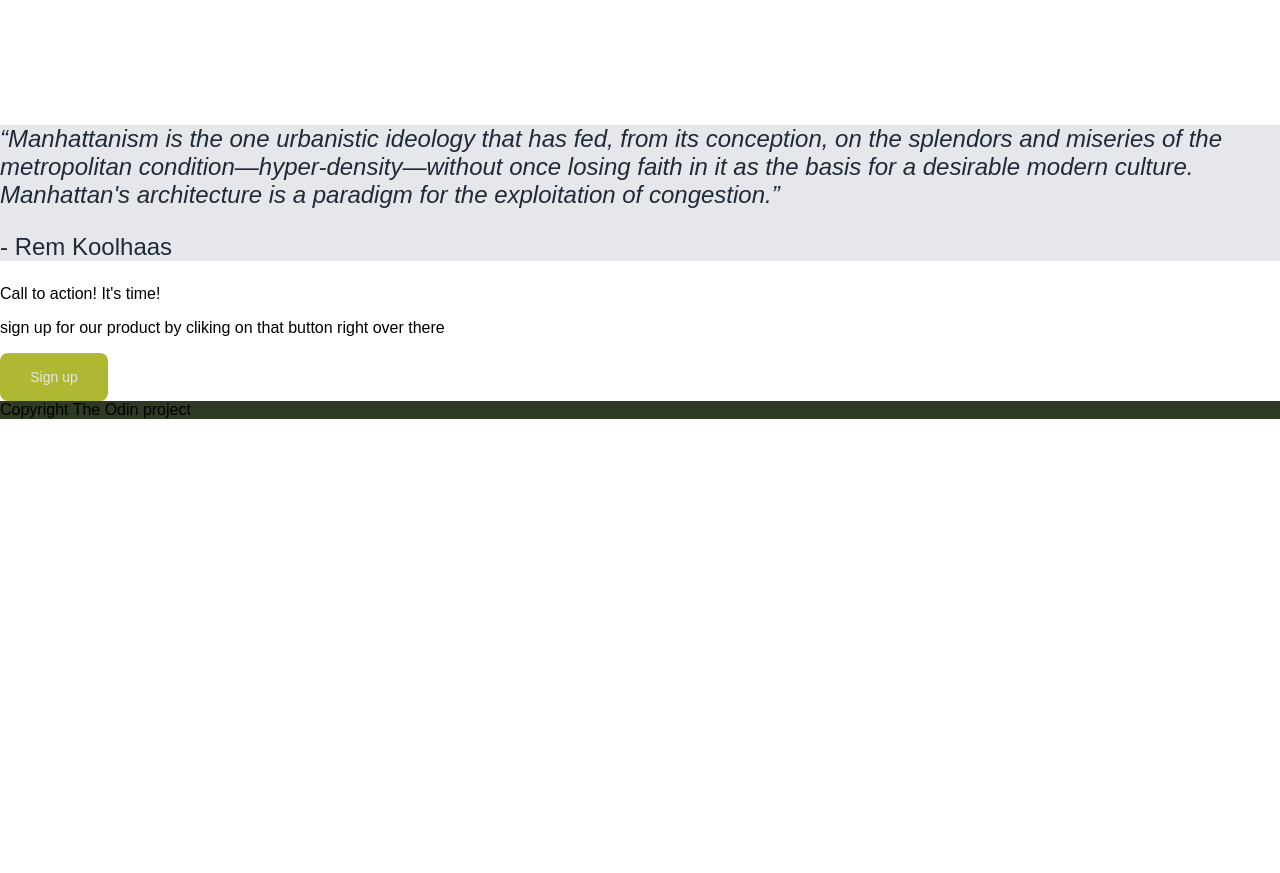
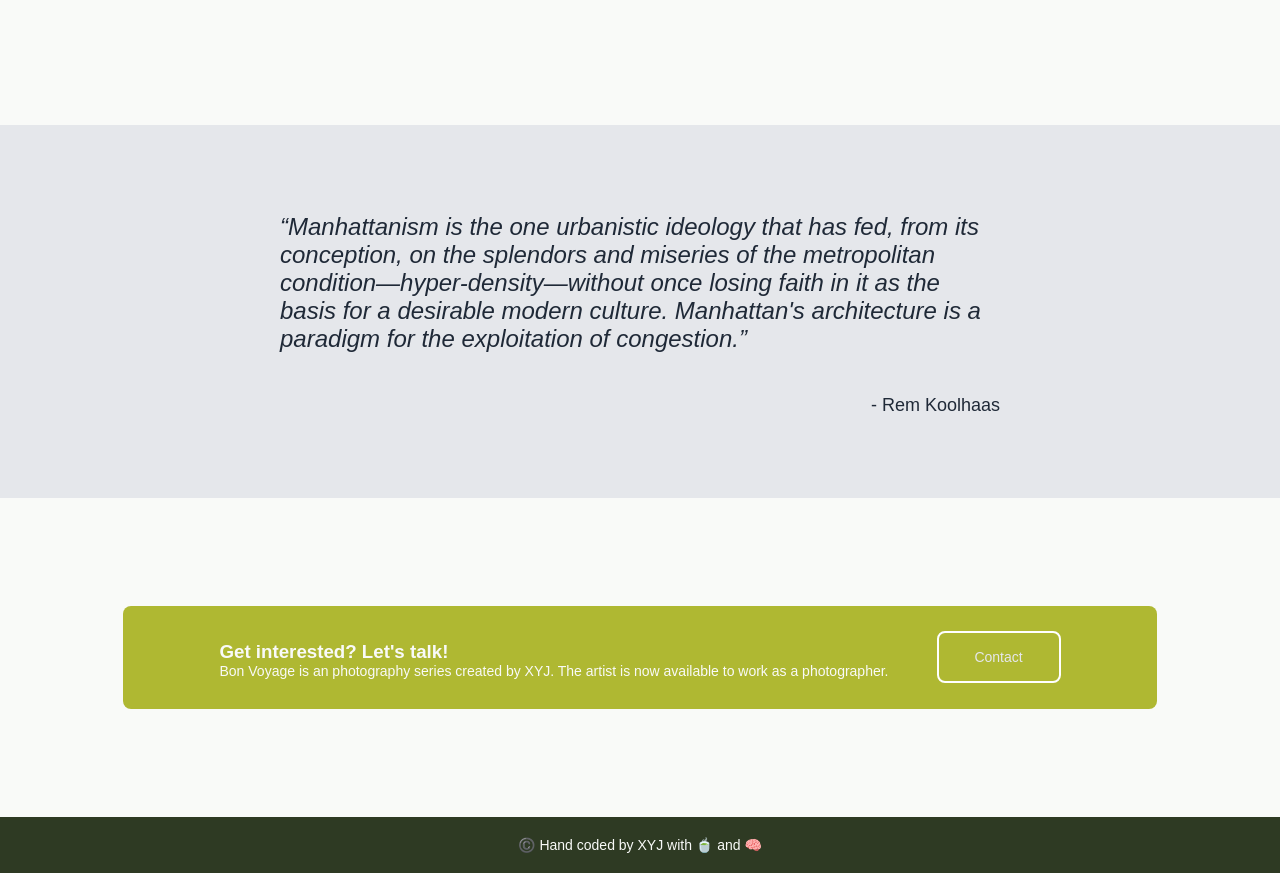
Before and after one commit to XYJzzz/Landing-page, a plain HTML site: page index.html in a window 1280 px wide. Shown: the part 1011-1884 px from the top of the page. Before the commit the page ends 1430 px from the top, so only its background shows below. Drawn offline with Linux system fonts and the light colour scheme.

Commit message:
Fixed some responsive problems to make the landing page more flexible in omni sizes.

```diff
--- a/index.html
+++ b/index.html
@@ -21,7 +21,8 @@
             <div class="intro">
                 <h1>A slice of New York City</h1>
                 <p>This website featured some shots of my trip to New York City this summer. Take a look at the slices of the world's epi-center. Cheers :) </p>
-                <button><a href="#">Sign up</a></button>
+                <!-- <button><a href="#">Sign up</a></button>  this is what I used before but I realized in this way only the text will be clickable instead of the whole button. -->
+                <div class="button"><a href="#">View more</a></div>
             </div>
             <div class="placeholder"><img src="images/placeholder.png" alt="placeholder"/></div>
         </div>
@@ -48,18 +49,16 @@
             </div>
             <div class="quote">
                 <p>“Manhattanism is the one urbanistic ideology that has fed, from its conception, on the splendors and miseries of the metropolitan condition—hyper-density—without once losing faith in it as the basis for a desirable modern culture. Manhattan's architecture is a paradigm for the exploitation of congestion.”</p>
-                <p class="customer">- Rem Koolhaas</p>
+                <p class="author">- Rem Koolhaas</p>
             </div>
             <div class="signup">
                 <div class="texts">
-                    <p>Call to action! It's time!</p>
-                    <p>sign up for our product by cliking on that button right over there</p>
+                    <h3>Get interested? Let's talk!</h3>
+                    <p>Bon Voyage is an photography series created by XYJ. The artist is now available to work as a photographer.</p>
                 </div>
-                <button><a href="#">Sign up</a></button>
+                <div class="button"><a href="#">Contact</a></div>
             </div>
-
         </div>
-
-        <div class="footer">Copyright The Odin project</div>
+        <div class="footer">©️ Hand coded by XYJ with 🍵 and 🧠 </div>
     </body>
 </html>
--- a/styles.css
+++ b/styles.css
@@ -1,8 +1,14 @@
 body {
     font-family: 'Poppins', sans-serif;
     margin:0;
+    background-color: #F9FAF8;
+}
+
+.main {
     display:flex;
     flex-direction: column;
+    justify-content: center;
+    align-items: center;
 }
 
 .logo {
@@ -27,7 +33,7 @@ h1 {
 
 .subtitle {
     font-size: 36px;
-    font-weight: extra-bold;
+    font-weight: 500;
     color:#1F2937;
 }
 
@@ -44,20 +50,25 @@ a {
     font-size: 18px;
 }
 
-.banner a,
-.signup a {
+.button a {
     font-size: 14px;
-    color:#E5E7EB;
-    text-decoration: none;
-
+    display:block;
+    width:100%;
+    line-height: 48px;
 }
 
-button {
+.button {
     background-color: #afb832;
     border: 0;
     border-radius: 8px;
-    width:108px;
+    width:120px;
     height:48px;
+    text-align: center;
+}
+
+.signup .button {
+    border: 2px solid white;
+    width:120px;
 }
 
 .quote {
@@ -66,12 +77,17 @@ button {
     font-size: 24px;
     font-weight: 300;
     font-style: italic;
+    padding:64px 280px;
+    display:flex;
+    justify-content: center;
+    flex-direction: column;
 }
 
-.customer {
-    font-size: 24px;
+.author {
+    font-size: 18px;
     font-weight: 500;
     font-style:normal;
+    text-align: end;
 }
 
 .header {
@@ -102,7 +118,8 @@ button {
     justify-content: space-between;
     gap:96px;
     padding:64px 156px;
-    height:400px;
+    height:auto;
+    min-height: 400px;
 }
 
 .intro {
@@ -123,6 +140,7 @@ button {
     display:flex;
     justify-content: center;
     align-items: flex-start;
+    flex-wrap: wrap;
     gap:64px;
     margin-bottom: 128px;
 }
@@ -134,6 +152,42 @@ button {
     text-align: center;
 }
 
+.signup {
+    background-color: #afb832;
+    display:flex;
+    width:auto;
+    border-radius: 8px;
+    padding:16px 96px;
+    justify-content: center;
+    align-items: center;
+    gap:48px;
+    margin:108px;
+
+}
+
+.texts {
+    color: #F9FAF8;
+}
+
+.texts p {
+    font-size: 14px;
+    margin-top: 0;
+}
+
+.texts h3 {
+    margin-bottom: 0;
+}
+
+.footer {
+    display:flex;
+    justify-content: center;
+    align-items: center;
+    color:#F9FAF8;
+    font-size: 14px;
+    height:56px;
+}
+
+/* Here are the image formats */
 .placeholder img{
     box-shadow: 0 0 24px 8px rgba(0, 0, 0, 0.2);
     border-radius: 8px;
```
